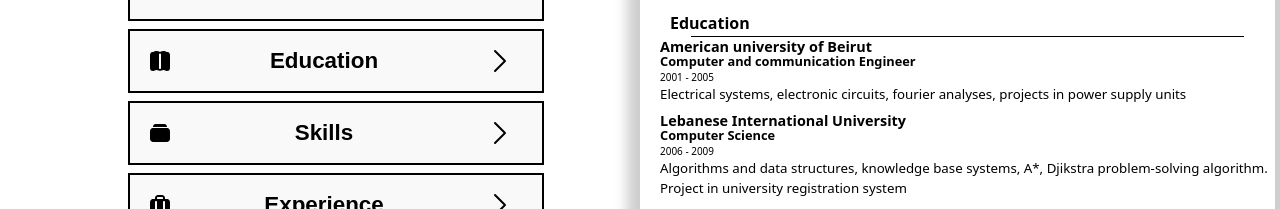
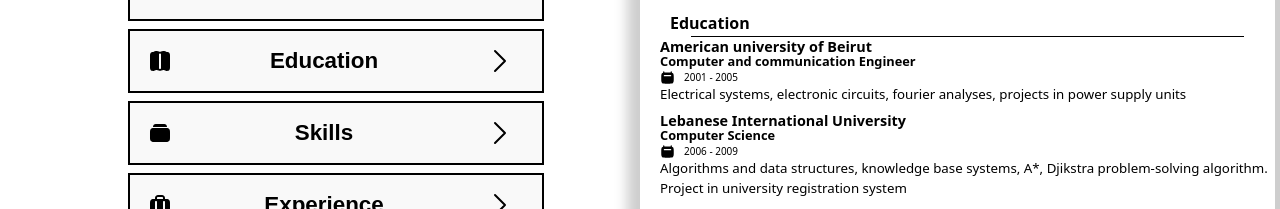
Before and after one commit to voiceinthedark/Resume-maker, a React (Vite) app: page / in a window 1280 px wide. Shown: the part 243-452 px from the top of the page. Built offline with nearby package versions, Linux system fonts and the light colour scheme.

Commit message:
education component addition
feat(education): add a date icon

```diff
--- a/package.json
+++ b/package.json
@@ -4,7 +4,7 @@
   "homepage": "",
   "author": "voiceinthedark",
   "private": false,
-  "version": "0.16.94",
+  "version": "0.16.99",
   "type": "module",
   "scripts": {
     "dev": "vite",
--- /dev/null
+++ b/src/components/icons/CalendarIcon.jsx
@@ -0,0 +1,9 @@
+export default function CalendarIcon({ className = "calendaricon", width = "24px", height = "24px", fill = "none", stroke = "currentColor" }) {
+  return (
+    <svg className={className} width={width} height={height} viewBox="0 0 24 24" fill={fill} xmlns="http://www.w3.org/2000/svg">
+      <g id="SVGRepo_bgCarrier" strokeWidth="0"></g>
+      <g id="SVGRepo_tracerCarrier" strokeLinecap="round" strokeLinejoin="round"></g>
+      <g id="SVGRepo_iconCarrier"> <rect width="24" height="24" fill="transparent"></rect>
+        <path fillRule="evenodd" clipRule="evenodd" d="M5 3V4.34708C4.35095 4.54034 3.77636 4.8406 3.30848 5.30848C2.74209 5.87488 2.42133 6.59764 2.23866 7.41959C2.05852 8.23018 2 9.19557 2 10.312V15.688C2 16.8044 2.05852 17.7698 2.23866 18.5804C2.42133 19.4024 2.74209 20.1251 3.30848 20.6915C3.87488 21.2579 4.59764 21.5787 5.41959 21.7613C6.23018 21.9415 7.19557 22 8.312 22H15.688C16.8044 22 17.7698 21.9415 18.5804 21.7613C19.4024 21.5787 20.1251 21.2579 20.6915 20.6915C21.2579 20.1251 21.5787 19.4024 21.7613 18.5804C21.9415 17.7698 22 16.8044 22 15.688V10.312C22 9.19557 21.9415 8.23018 21.7613 7.41959C21.5787 6.59764 21.2579 5.87488 20.6915 5.30848C20.2236 4.8406 19.6491 4.54034 19 4.34708V3C19 2.44772 18.5523 2 18 2C17.4477 2 17 2.44772 17 3V4.03477C16.5889 4.01008 16.1515 4 15.688 4H8.312C7.84855 4 7.41113 4.01008 7 4.03477V3C7 2.44772 6.55228 2 6 2C5.44772 2 5 2.44772 5 3ZM6 9C6 8.44772 6.44772 8 7 8H17C17.5523 8 18 8.44772 18 9C18 9.55228 17.5523 10 17 10H7C6.44772 10 6 9.55228 6 9Z" fill={fill}></path> </g></svg>
+  )
+}
--- a/src/components/resume/classic/ClassicEducation.jsx
+++ b/src/components/resume/classic/ClassicEducation.jsx
@@ -1,4 +1,5 @@
 import "../../../styles/classiceducation.css"
+import CalendarIcon from "../../icons/CalendarIcon"
 export default function ClassicEducation({ data }) {
   return (
     <section className="classic-education">
@@ -9,7 +10,9 @@
           <div className="classic-education-item">
             <h3>{educ.university}</h3>
             <h4>{educ.speciality}</h4>
-            <span className="education-date">{educ.yearStart} - {educ.yearFinish}</span>
+            <span className="education-date">
+              <CalendarIcon width="15" height="15" fill='black'/>
+              {educ.yearStart} - {educ.yearFinish}</span>
             <p>{educ.description}</p>
           </div>
         )
--- a/src/styles/classiceducation.css
+++ b/src/styles/classiceducation.css
@@ -6,6 +6,7 @@
   gap: 12px;
 
   padding-left: 20px;
+
 
   .classic-education-item{
     display: flex;
@@ -18,6 +19,9 @@
     }
 
     .education-date{
+      display: flex;
+      align-items: center;
+      gap: 9px;
       margin-top: -18px;
       font-size: 60%;
     }
```
